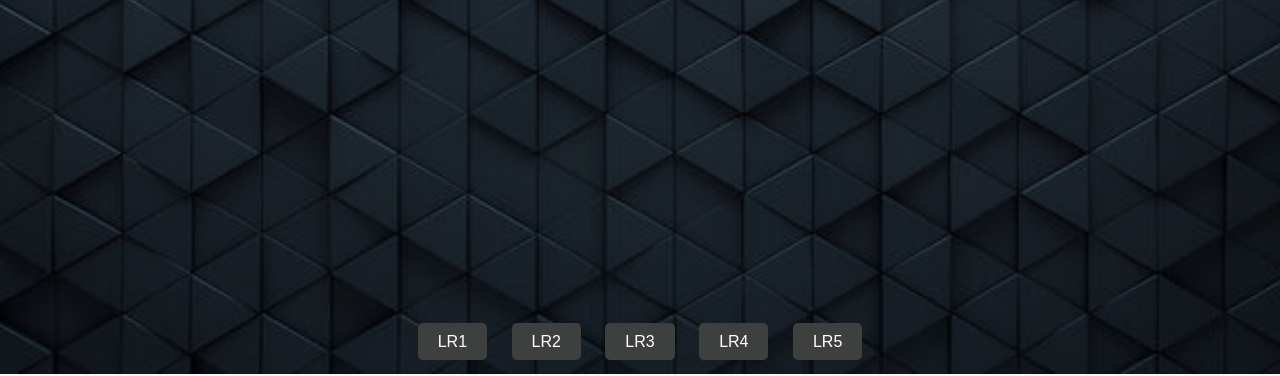
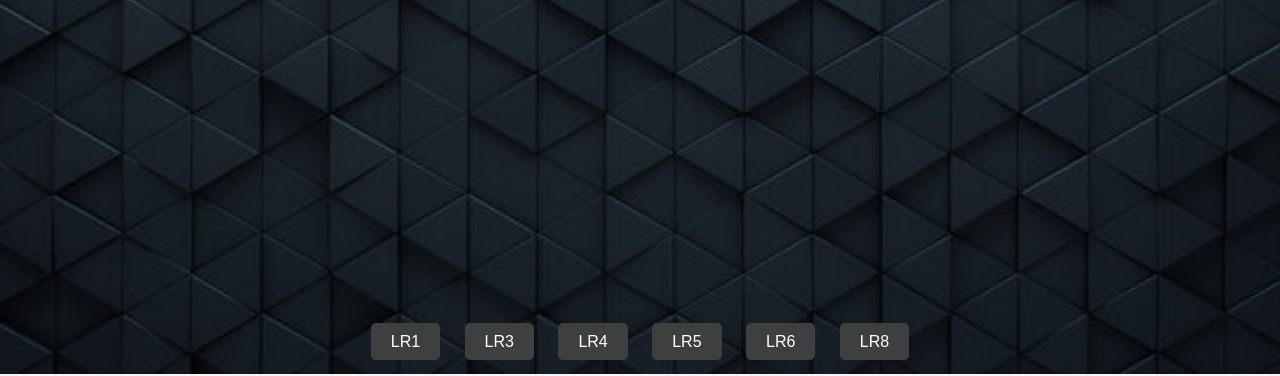
Before and after one commit to nazar-4/nazar-4.github.io, a plain HTML site: page index.html in a window 1280 px wide. Shown: the part 426-802 px from the top of the page. Drawn offline with Linux system fonts and the light colour scheme.

Commit message:
Update index.html

```diff
--- a/index.html
+++ b/index.html
@@ -30,10 +30,11 @@
     <!-- Button Links Section -->
     <div class="button-container">
       <a href="index1.html" class="btn">LR1</a>
-      <a href="index2.html" class="btn">LR2</a>
-      <a href="index3.html" class="btn">LR3</a>
-      <a href="index4.html" class="btn">LR4</a>
-      <a href="heroes.html" class="btn">LR5</a>
+      <a href="index2.html" class="btn">LR3</a>
+      <a href="index3.html" class="btn">LR4</a>
+      <a href="index4.html" class="btn">LR5</a>
+      <a href="heroes.html" class="btn">LR6</a>
+      <a href="index8.html" class="btn">LR8</a>
     </div>
   </header>
 
```
